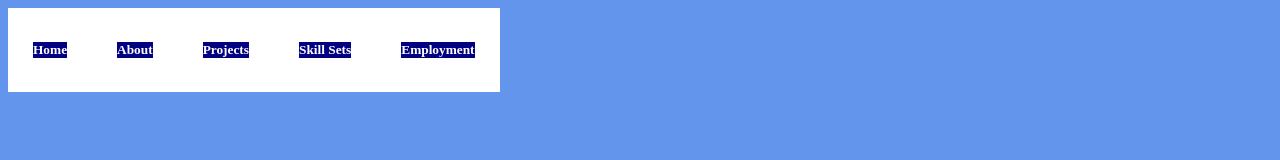
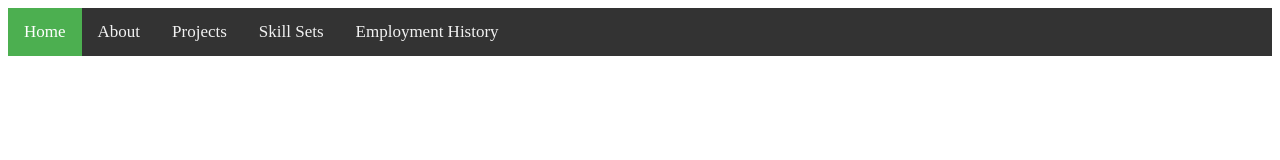
Before and after one commit to jackmarkmiller/jackmarkmiller.github.io, a plain HTML site: page index.html in a window 1280 px wide. Drawn offline with Linux system fonts and the light colour scheme.

Commit message:
trying shit

```diff
--- a/StyleSheet1.css
+++ b/StyleSheet1.css
@@ -1,19 +1,24 @@
-body
-{
-    background-color: cornflowerblue;
+.topnav{
+    background-color: #333;
+    overflow: hidden;
+}
+
+.topnav a{
+    float: left;
+    color: #f2f2f2;
+    text-align: center;
+    padding: 14px 16px;
+    text-decoration: none;
+    font-size: 17px;
+}
+
+.topnav a:hover{
+    background-color:#ddd;
+    color: black;
 
 }
 
-div{
-
-    float: left;
-    padding: 25px;
-    background-color:white
-
+.topnav a.active{
+    background-color: #4CAF50;
+    color: white;
 }
-h1{
-    color: white;
-    font-size: 10pt;
-    background-color: navy;
-
-}
--- a/index.html
+++ b/index.html
@@ -8,27 +8,16 @@
 </head>
 <body>
 
-    <div id="Home" class="tabcontent">
-        <h1>Home</h1>
-
+    <div class="topnav">
+        <a class= "active" href="#home">Home</a>
+        <a href="#About">About</a>
+        <a href="#Projects">Projects</a>
+        <a href="#SkillSets">Skill Sets</a>
+        <a href="#Employment">Employment History</a>
     </div>
 
-    <div id="About" class="tabcontent">
-        <h1>About</h1>
 
-    </div>
-    <div id="Projects" class="tabcontent">
-        <h1>Projects</h1>
 
-    </div>
-    <div id="SkillSets" class="tabcontent">
-        <h1>Skill Sets</h1>
-
-    </div>
-    <div id="Employment" class="tabcontent">
-        <h1>Employment</h1>
-
-    </div>
 
 </body>
 </html>
```
